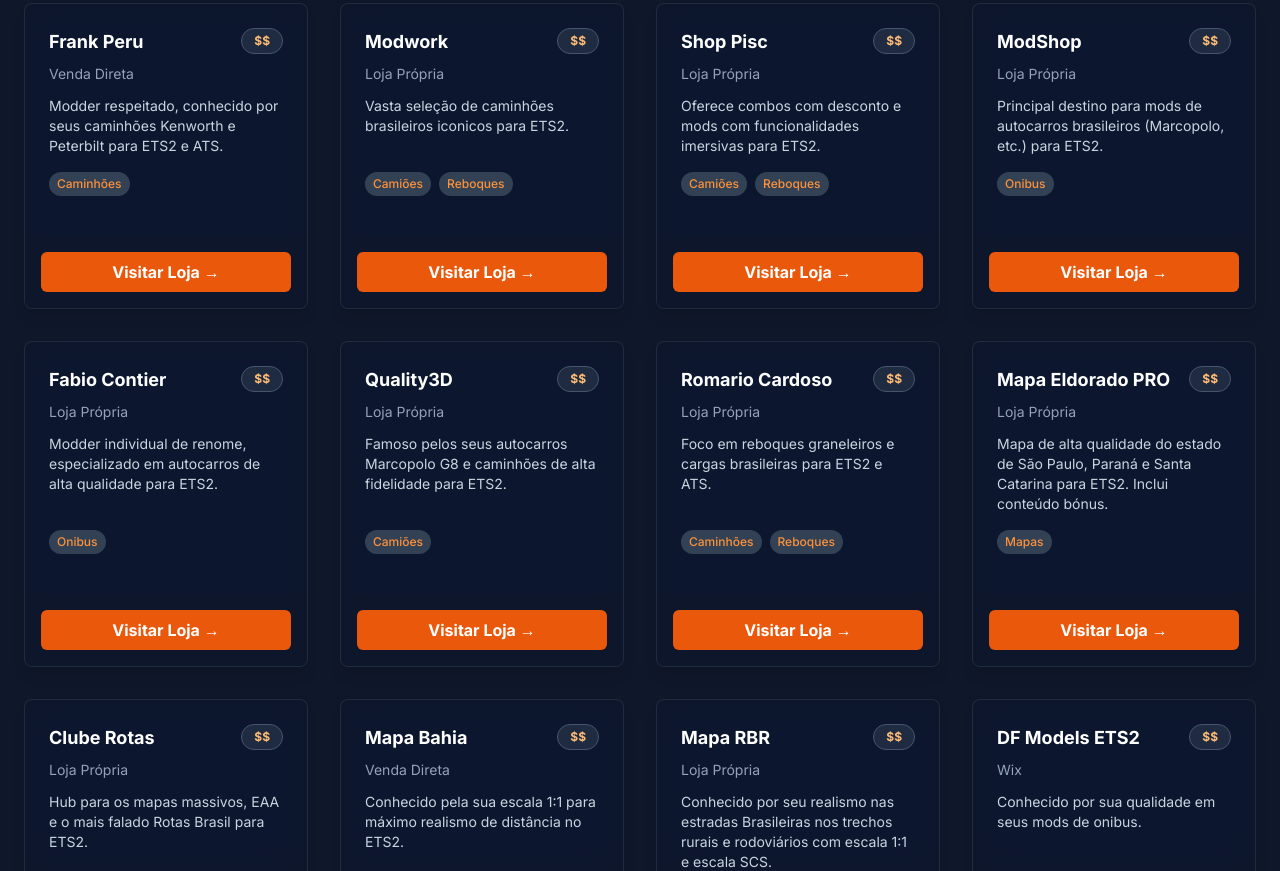
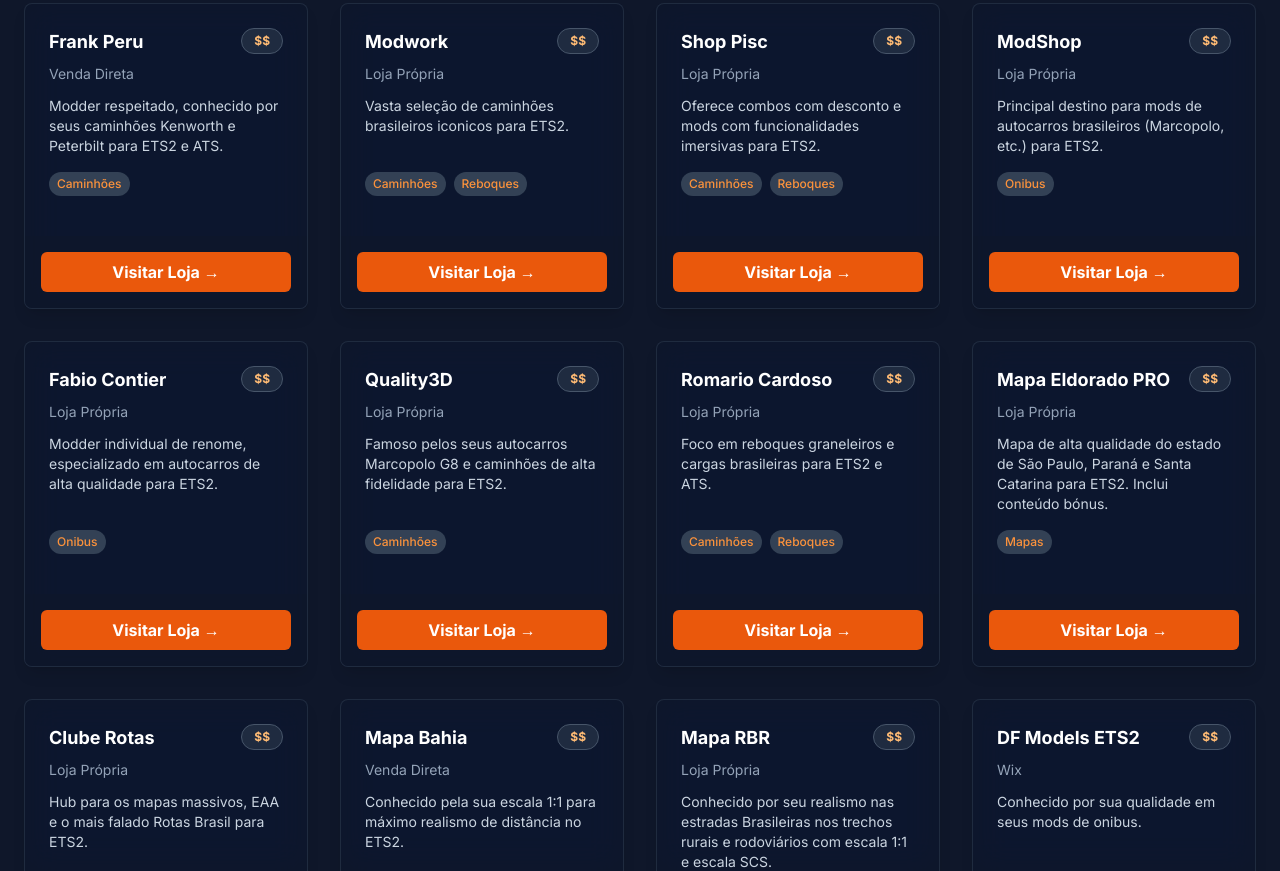
Before and after one commit to SrPuff2/ATS-ETS2-hub, a plain HTML site: page index.html in a window 1280 px wide. Shown: the part 1929-2800 px from the top of the page. Drawn offline with nearby package versions, Linux system fonts and the light colour scheme.

Commit message:
Update index.html

```diff
--- a/index.html
+++ b/index.html
@@ -125,7 +125,7 @@
                         <button data-filter="*" class="filter-btn active-filter">Todas</button>
                         <button data-filter="Caminhões" class="filter-btn">Caminhões</button>
                         <button data-filter="Reboques" class="filter-btn">Reboques</button>
-                        <button data-filter="Onibus" class="filter-btn">Autocarros</button>
+                        <button data-filter="Onibus" class="filter-btn">Onibus</button>
                         <button data-filter="Mapas" class="filter-btn">Mapas</button>
                         <button data-filter="Som" class="filter-btn">Som</button>
                         <button data-filter="Acessórios" class="filter-btn">Acessórios</button>
@@ -196,11 +196,11 @@ document.addEventListener('DOMContentLoaded', () => {
         { name: 'L.W.J Modding', url: 'https://lwjcod.gumroad.com/', specialty: ['Acessórios'], platform: 'Gumroad', price: '$', region: 'Internacional', note: 'Especializado em peças de tuning para caminhões Scania RJL no ETS2.' },
         { name: 'KJDesign', url: 'https://kjdesign.gumroad.com/', specialty: ['Acessórios'], platform: 'Gumroad', price: '$', region: 'Internacional', note: 'Foco em iluminação (barras de LED, lightboxes) e bullbars para ETS2.' },
         { name: 'Frank Peru', url: 'https://www.facebook.com/profile.php?id=100083408832140', specialty: ['Caminhões'], platform: 'Venda Direta', price: '$$', region: 'Internacional', note: 'Modder respeitado, conhecido por seus caminhões Kenworth e Peterbilt para ETS2 e ATS.' },
-        { name: 'Modwork', url: 'https://www.modwork.com.br/', specialty: ['Camiões', 'Reboques'], platform: 'Loja Própria', price: '$$', region: 'Brasil', note: 'Vasta seleção de caminhões brasileiros iconicos para ETS2.' },
-        { name: 'Shop Pisc', url: 'https://shoppisc.com/', specialty: ['Camiões', 'Reboques'], platform: 'Loja Própria', price: '$$', region: 'Brasil', note: 'Oferece combos com desconto e mods com funcionalidades imersivas para ETS2.' },
+        { name: 'Modwork', url: 'https://www.modwork.com.br/', specialty: ['Caminhões', 'Reboques'], platform: 'Loja Própria', price: '$$', region: 'Brasil', note: 'Vasta seleção de caminhões brasileiros iconicos para ETS2.' },
+        { name: 'Shop Pisc', url: 'https://shoppisc.com/', specialty: ['Caminhões', 'Reboques'], platform: 'Loja Própria', price: '$$', region: 'Brasil', note: 'Oferece combos com desconto e mods com funcionalidades imersivas para ETS2.' },
         { name: 'ModShop', url: 'https://modshop.com.br/', specialty: ['Onibus'], platform: 'Loja Própria', price: '$$', region: 'Brasil', note: 'Principal destino para mods de autocarros brasileiros (Marcopolo, etc.) para ETS2.' },
         { name: 'Fabio Contier', url: 'https://fabiocontier.com/', specialty: ['Onibus'], platform: 'Loja Própria', price: '$$', region: 'Brasil', note: 'Modder individual de renome, especializado em autocarros de alta qualidade para ETS2.' },
-        { name: 'Quality3D', url: 'https://quality3d.com.br/', specialty: ['Camiões'], platform: 'Loja Própria', price: '$$', region: 'Brasil', note: 'Famoso pelos seus autocarros Marcopolo G8 e caminhões de alta fidelidade para ETS2.' },
+        { name: 'Quality3D', url: 'https://quality3d.com.br/', specialty: ['Caminhões'], platform: 'Loja Própria', price: '$$', region: 'Brasil', note: 'Famoso pelos seus autocarros Marcopolo G8 e caminhões de alta fidelidade para ETS2.' },
         { name: 'Romario Cardoso', url: 'https://rcmod.com.br/', specialty: ['Caminhões', 'Reboques'], platform: 'Loja Própria', price: '$$', region: 'Brasil', note: 'Foco em reboques graneleiros e cargas brasileiras para ETS2 e ATS.' },
         { name: 'Mapa Eldorado PRO', url: 'https://mapaeldorado.com.br/', specialty: ['Mapas'], platform: 'Loja Própria', price: '$$', region: 'Brasil', note: 'Mapa de alta qualidade do estado de São Paulo, Paraná e Santa Catarina para ETS2. Inclui conteúdo bónus.' },
         { name: 'Clube Rotas', url: 'https://cluberotas.com/', specialty: ['Mapas'], platform: 'Loja Própria', price: '$$', region: 'Brasil', note: 'Hub para os mapas massivos, EAA e o mais falado Rotas Brasil para ETS2.' },
```
